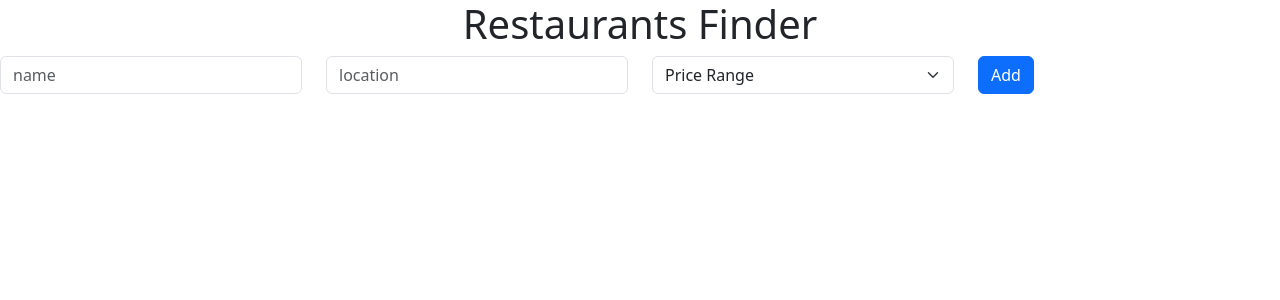
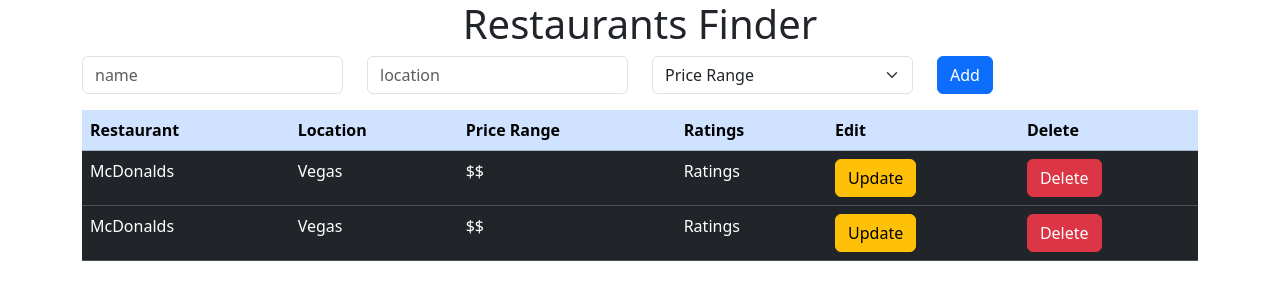
Before and after one commit to faisalabdulkadir/yelp, a React (Create React App) app in the folder client/: page / in a window 1280 px wide. Shown: the top 300 px of the page. Built offline with nearby package versions, Linux system fonts and the light colour scheme.

Commit message:
added list component

```diff
--- a/client/src/App.js
+++ b/client/src/App.js
@@ -6,7 +6,8 @@ import UpdatePage from "./routes/UpdatePage";
 
 function App() {
   return (
-    <BrowserRouter>
+    <div className="container">
+      <BrowserRouter>
       <Routes>
         <Route path="/" element={<Layout />}>
           <Route index element={<Home />} />
@@ -15,6 +16,7 @@ function App() {
         </Route>
       </Routes>
     </BrowserRouter>
+    </div>
   );
 }
 
--- a/client/src/components/RestaurantsList.jsx
+++ b/client/src/components/RestaurantsList.jsx
@@ -0,0 +1,57 @@
+import React from "react";
+
+const RestaurantsList = () => {
+  return (
+    <div>
+      <table class="table table-dark table-hover">
+        <thead className="table-primary">
+          <tr>
+            <th scope="col">Restaurant</th>
+            <th scope="col">Location</th>
+            <th scope="col">Price Range</th>
+            <th scope="col">Ratings</th>
+            <th scope="col">Edit</th>
+            <th scope="col">Delete</th>
+          </tr>
+        </thead>
+        <tbody>
+          <tr>
+            <td>McDonalds</td>
+            <td>Vegas</td>
+            <td>$$</td>
+            <td>Ratings</td>
+            <td>
+              <button type="button" className="btn btn-warning">
+                Update
+              </button>
+            </td>
+            <td>
+              <button type="button" className="btn btn-danger">
+                Delete
+              </button>
+            </td>
+          </tr>
+
+          <tr>
+            <td>McDonalds</td>
+            <td>Vegas</td>
+            <td>$$</td>
+            <td>Ratings</td>
+            <td>
+              <button type="button" className="btn btn-warning">
+                Update
+              </button>
+            </td>
+            <td>
+              <button type="button" className="btn btn-danger">
+                Delete
+              </button>
+            </td>
+          </tr>
+        </tbody>
+      </table>
+    </div>
+  );
+};
+
+export default RestaurantsList;
--- a/client/src/routes/Home.jsx
+++ b/client/src/routes/Home.jsx
@@ -1,12 +1,14 @@
 import React from "react";
 import Header from "../components/Header";
 import AddRestaurant from "../components/AddRestaurant";
+import RestaurantsList from "../components/RestaurantsList";
 
 const Home = () => {
   return (
     <div>
       <Header />
       <AddRestaurant />
+      <RestaurantsList />
     </div>
   );
 };
```
